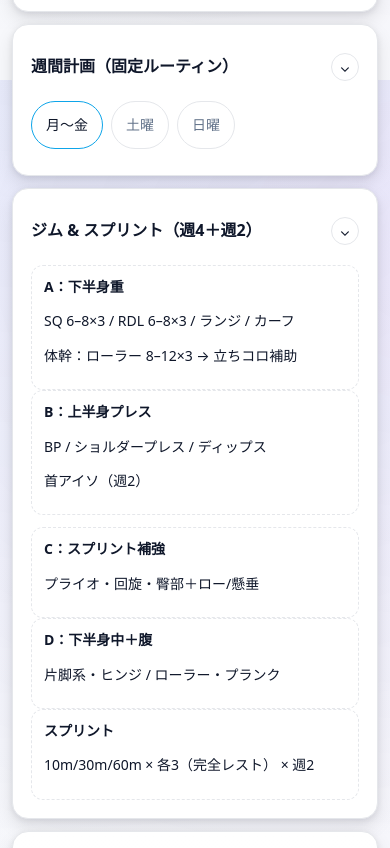
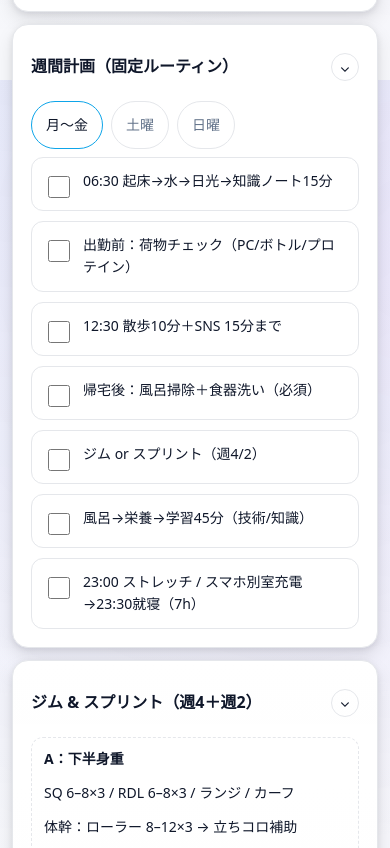
Before and after one commit to MtTakuya/MtTakuya.github.io, a plain HTML site: page index.html in a window 390 px wide. Shown: the part 1608-2456 px from the top of the page. Drawn offline with Linux system fonts and the light colour scheme.

Commit message:
ボタン動作改善

```diff
--- a/index.html
+++ b/index.html
@@ -408,117 +408,171 @@ ul.clean li{padding:6px 0}
   </div>
 
 <script>
-// ===== Theme =====
-const root = document.getElementById('root');
-const THEME_KEY='oku_theme';
-function applyTheme(t){ root.className=t; localStorage.setItem(THEME_KEY,t); }
-applyTheme(localStorage.getItem(THEME_KEY)||'light');
-document.getElementById('theme').addEventListener('click',()=> applyTheme(root.className==='light'?'':'light'));
+document.addEventListener('DOMContentLoaded', () => {
+  // ===== util =====
+  const $ = (id) => document.getElementById(id);
+  const root = $('root');
+  const THEME_KEY = 'oku_theme';
+  const STATE_KEY = 'oku_kpi_v3';
 
-// ===== State =====
-const KEY='oku_kpi_v3';
-const state = JSON.parse(localStorage.getItem(KEY)||'{}');
+  // ===== 参照の取得（先に全部） =====
+  const btnTheme = $('theme');
+  const btnReset = $('reset');
+  const btnEdit  = $('edit');
+
+  // KPI表示カード
+  const elWt = $('wt'), elWtTarget = $('wtTarget'), elWtInput = $('wtInput');
+  const elSleep = $('sleep'), elSleepMin = $('sleepMin'), elSlInput = $('slInput');
+  const elWater = $('water'), elWaterCamp = $('waterCamp'), elWaInput = $('waInput');
+
+  const btnWtMinus = $('wtMinus'), btnWtPlus = $('wtPlus');
+  const btnSlMinus = $('slMinus'), btnSlPlus = $('slPlus');
+  const btnWaMinus = $('waMinus'), btnWaPlus = $('waPlus');
+
+  // モーダル（ボトムシート）
+  const modal = $('modal');
+  const btnClose = $('close');
+  const btnSave  = $('save');
+  const f_wt = $('f_wt'), f_wtTarget = $('f_wtTarget');
+  const f_sleep = $('f_sleep'), f_sleepMin = $('f_sleepMin');
+  const f_water = $('f_water'), f_waterCamp = $('f_waterCamp');
+  const f_gymPerWeek = $('f_gymPerWeek'), f_sprintPerWeek = $('f_sprintPerWeek');
+
+  // タブ
+  const tabs = [...document.querySelectorAll('.tab')];
+  const panes = [...document.querySelectorAll('.tabpane')];
+
+  // クイックボタン
+  const quickGym = $('quickGym'), quickStudy = $('quickStudy'), quickHouse = $('quickHouse');
+  const fab = $('fab');
+
+  // ===== テーマ =====
+  function applyTheme(t){ root.className = t; localStorage.setItem(THEME_KEY, t); }
+  applyTheme(localStorage.getItem(THEME_KEY) || 'light');
+  btnTheme.addEventListener('click', () => applyTheme(root.className === 'light' ? '' : 'light'));
+
+  // ===== ステート =====
   const defaults = { wt:71, wtTarget:77, sleep:7.0, sleepMin:7.0, water:2.5, waterCamp:3.0, gymPerWeek:4, sprintPerWeek:2 };
-Object.keys(defaults).forEach(k=>{ if(state[k]==null) state[k]=defaults[k]; });
-save();
-function save(){ localStorage.setItem(KEY, JSON.stringify(state)); render(); }
+  const state = Object.assign({}, defaults, JSON.parse(localStorage.getItem(STATE_KEY) || '{}'));
+  function save(){ localStorage.setItem(STATE_KEY, JSON.stringify(state)); render(); }
+  function n1(x){ return Number(x).toFixed(1).replace(/\.0$/,''); }
 
-// ===== Render =====
-function n1(x){ return Number(x).toFixed(1).replace(/\.0$/,''); }
+  // ===== チェックリスト（共通） =====
+  function bindChecklist(container,key,items){
+    const el = $(container);
+    const s = JSON.parse(localStorage.getItem(key)||'{}');
+    el.innerHTML = '';
+    items.forEach((t,i)=>{
+      const id = key+'_'+i;
+      const wrap = document.createElement('div'); wrap.className='item';
+      const cb = document.createElement('input'); cb.type='checkbox'; cb.id=id; cb.checked=!!s[id];
+      cb.addEventListener('change',()=>{ s[id]=cb.checked; localStorage.setItem(key,JSON.stringify(s)); });
+      const lab = document.createElement('label'); lab.className='label'; lab.setAttribute('for',id); lab.innerText=t;
+      wrap.appendChild(cb); wrap.appendChild(lab); el.appendChild(wrap);
+    });
+  }
+  function weeklyItems(){
+    return [
+      'KPI入力：体重・睡眠平均・水分・スプリントTT',
+      '副業：B改善×2 / Cリリース×1',
+      '知識：1日1枚×7→金土クイズ10問',
+      '家事：デフォ毎日＋ローテ達成80%+',
+      '依存対策：○×カレンダー更新',
+      '次週の3タスク決定（最大3つ）'
+    ];
+  }
+  function bindWeekly(){ bindChecklist('todo-weekly','chk_weekly', weeklyItems()); }
+
+  // ===== レンダー（要素参照後なら安全） =====
   function render(){
-  wt.textContent = n1(state.wt); wtTarget.textContent = Number(state.wtTarget).toFixed(0);
-  sleep.textContent = Number(state.sleep).toFixed(1); sleepMin.textContent = Number(state.sleepMin).toFixed(1);
-  water.textContent = Number(state.water).toFixed(1); waterCamp.textContent = Number(state.waterCamp).toFixed(1);
-  wtInput.value = state.wt; slInput.value = state.sleep; waInput.value = state.water;
+    // KPI表示
+    elWt.textContent      = n1(state.wt);
+    elWtTarget.textContent= Number(state.wtTarget).toFixed(0);
+    elSleep.textContent   = Number(state.sleep).toFixed(1);
+    elSleepMin.textContent= Number(state.sleepMin).toFixed(1);
+    elWater.textContent   = Number(state.water).toFixed(1);
+    elWaterCamp.textContent= Number(state.waterCamp).toFixed(1);
 
-  // modal fields
-  f_wt.value=state.wt; f_wtTarget.value=state.wtTarget;
-  f_sleep.value=state.sleep; f_sleepMin.value=state.sleepMin;
-  f_water.value=state.water; f_waterCamp.value=state.waterCamp;
-  f_gymPerWeek.value=state.gymPerWeek; f_sprintPerWeek.value=state.sprintPerWeek;
+    // KPI入力欄
+    elWtInput.value = state.wt;
+    elSlInput.value = state.sleep;
+    elWaInput.value = state.water;
 
-  // refresh weekly list with latest frequency
+    // モーダルフォーム
+    f_wt.value = state.wt; f_wtTarget.value = state.wtTarget;
+    f_sleep.value = state.sleep; f_sleepMin.value = state.sleepMin;
+    f_water.value = state.water; f_waterCamp.value = state.waterCamp;
+    f_gymPerWeek.value = state.gymPerWeek; f_sprintPerWeek.value = state.sprintPerWeek;
+
+    // 週間（平日）チェック
     bindChecklist('todo-weekday','chk_weekday',[
-    `06:30 起床→水→日光→知識ノート15分`,
-    `出勤前：荷物チェック（PC/ボトル/プロテイン）`,
-    `12:30 散歩10分＋SNS 15分まで`,
-    `帰宅後：風呂掃除＋食器洗い（必須）`,
+      '06:30 起床→水→日光→知識ノート15分',
+      '出勤前：荷物チェック（PC/ボトル/プロテイン）',
+      '12:30 散歩10分＋SNS 15分まで',
+      '帰宅後：風呂掃除＋食器洗い（必須）',
       `ジム or スプリント（週${state.gymPerWeek}/${state.sprintPerWeek}）`,
-    `風呂→栄養→学習45分（技術/知識）`,
-    `23:00 ストレッチ / スマホ別室充電→23:30就寝（7h）`
+      '風呂→栄養→学習45分（技術/知識）',
+      '23:00 ストレッチ / スマホ別室充電→23:30就寝（7h）'
     ]);
+
+    // 週次レビュー
+    bindWeekly();
   }
 
-// ===== KPI quick controls =====
-function clamp(n,min,max){return Math.max(min,Math.min(max,n));}
-wtMinus.onclick = ()=>{ state.wt=clamp(+state.wt-0.1,40,150); save(); };
-wtPlus.onclick  = ()=>{ state.wt=clamp(+state.wt+0.1,40,150); save(); };
-wtInput.onchange= ()=>{ state.wt=clamp(parseFloat(wtInput.value||state.wt),40,150); save(); };
+  // ===== KPIカード：±と直接入力 =====
+  function clamp(n,min,max){ return Math.max(min, Math.min(max,n)); }
+  btnWtMinus.addEventListener('click', ()=>{ state.wt = clamp(+state.wt-0.1, 40,150); save(); });
+  btnWtPlus .addEventListener('click', ()=>{ state.wt = clamp(+state.wt+0.1, 40,150); save(); });
+  elWtInput.addEventListener('change', ()=>{ state.wt = clamp(parseFloat(elWtInput.value||state.wt), 40,150); save(); });
 
-slMinus.onclick = ()=>{ state.sleep=clamp(+state.sleep-0.1,0,16); save(); };
-slPlus.onclick  = ()=>{ state.sleep=clamp(+state.sleep+0.1,0,16); save(); };
-slInput.onchange= ()=>{ state.sleep=clamp(parseFloat(slInput.value||state.sleep),0,16); save(); };
+  btnSlMinus.addEventListener('click', ()=>{ state.sleep = clamp(+state.sleep-0.1, 0,16); save(); });
+  btnSlPlus .addEventListener('click', ()=>{ state.sleep = clamp(+state.sleep+0.1, 0,16); save(); });
+  elSlInput.addEventListener('change', ()=>{ state.sleep = clamp(parseFloat(elSlInput.value||state.sleep), 0,16); save(); });
 
-waMinus.onclick = ()=>{ state.water=clamp(+state.water-0.1,0,10); save(); };
-waPlus.onclick  = ()=>{ state.water=clamp(+state.water+0.1,0,10); save(); };
-waInput.onchange= ()=>{ state.water=clamp(parseFloat(waInput.value||state.water),0,10); save(); };
+  btnWaMinus.addEventListener('click', ()=>{ state.water = clamp(+state.water-0.1, 0,10); save(); });
+  btnWaPlus .addEventListener('click', ()=>{ state.water = clamp(+state.water+0.1, 0,10); save(); });
+  elWaInput.addEventListener('change', ()=>{ state.water = clamp(parseFloat(elWaInput.value||state.water), 0,10); save(); });
 
-// ===== Modal (bottom sheet) =====
-const modal=document.getElementById('modal');
-const sheet=modal.querySelector('.sheet');
-const openSheet=()=>{ modal.style.display='block'; sheet.style.transform='translateY(0)'; };
-const closeSheet=()=>{ modal.style.display='none'; };
-document.getElementById('edit').onclick=openSheet;
-document.getElementById('close').onclick=closeSheet;
-modal.addEventListener('click',e=>{ if(e.target===modal) closeSheet(); });
+  // ===== モーダル =====
+  const openSheet  = () => { modal.style.display = 'block'; };
+  const closeSheet = () => { modal.style.display = 'none'; };
+  btnEdit.addEventListener('click', openSheet);
+  btnClose.addEventListener('click', closeSheet);
+  modal.addEventListener('click', (e)=>{ if(e.target===modal) closeSheet(); });
+  btnSave.addEventListener('click', ()=>{
+    state.wt = +f_wt.value || state.wt;
+    state.wtTarget = +f_wtTarget.value || state.wtTarget;
+    state.sleep = +f_sleep.value || state.sleep;
+    state.sleepMin = +f_sleepMin.value || state.sleepMin;
+    state.water = +f_water.value || state.water;
+    state.waterCamp = +f_waterCamp.value || state.waterCamp;
+    state.gymPerWeek = +f_gymPerWeek.value || state.gymPerWeek;
+    state.sprintPerWeek = +f_sprintPerWeek.value || state.sprintPerWeek;
+    save(); closeSheet();
+  });
 
-const f_wt = document.getElementById('f_wt');
-const f_wtTarget = document.getElementById('f_wtTarget');
-const f_sleep = document.getElementById('f_sleep');
-const f_sleepMin = document.getElementById('f_sleepMin');
-const f_water = document.getElementById('f_water');
-const f_waterCamp = document.getElementById('f_waterCamp');
-const f_gymPerWeek = document.getElementById('f_gymPerWeek');
-const f_sprintPerWeek = document.getElementById('f_sprintPerWeek');
-
-document.getElementById('save').onclick=()=>{
-  state.wt=+f_wt.value||state.wt;
-  state.wtTarget=+f_wtTarget.value||state.wtTarget;
-  state.sleep=+f_sleep.value||state.sleep;
-  state.sleepMin=+f_sleepMin.value||state.sleepMin;
-  state.water=+f_water.value||state.water;
-  state.waterCamp=+f_waterCamp.value||state.waterCamp;
-  state.gymPerWeek=+f_gymPerWeek.value||state.gymPerWeek;
-  state.sprintPerWeek=+f_sprintPerWeek.value||state.sprintPerWeek;
-  save(); closeSheet();
-};
-
-// ===== Accordion =====
-document.querySelectorAll('.accordion .head').forEach(h=>{
-  h.addEventListener('click',()=>{
-    const id=h.dataset.acc;
-    const body=document.getElementById('acc-'+id);
-    const chev=document.getElementById('chev-'+id);
-    const open=body.style.display!=='none';
-    body.style.display=open?'none':'block';
+  // ===== アコーディオン =====
+  document.querySelectorAll('.accordion .head').forEach(head=>{
+    head.addEventListener('click', ()=>{
+      const id = head.dataset.acc;
+      const body = $('acc-'+id);
+      const chev = $('chev-'+id);
+      const open = body.style.display !== 'none';
+      body.style.display = open ? 'none' : 'block';
       chev.classList.toggle('rotate', !open);
     });
   });
-// 初期は開いておく
-['road','pillars','week','train','know','life'].forEach(id=>{
-  document.getElementById('acc-'+id).style.display='block';
-});
+  ['road','pillars','week','train','know','life'].forEach(id=> $('acc-'+id).style.display='block');
 
-// ===== Tabs + swipe =====
-const tabs=[...document.querySelectorAll('.tab')];
-const panes=[...document.querySelectorAll('.tabpane')];
+  // ===== タブ + スワイプ =====
   function activateTab(id){
     tabs.forEach(t=>t.classList.toggle('active', t.dataset.tab===id));
     panes.forEach(p=>p.classList.toggle('hidden', p.id!==id));
   }
   tabs.forEach(tab=> tab.addEventListener('click',()=> activateTab(tab.dataset.tab)));
-function swipeTabs(containerId){
-  const el=document.getElementById(containerId);
+
+  function enableSwipeOn(id){
+    const el = $(id);
     let x0=null;
     el.addEventListener('touchstart',e=>{ x0=e.touches[0].clientX; },{passive:true});
     el.addEventListener('touchmove',e=>{
@@ -526,36 +580,17 @@ function swipeTabs(containerId){
       const dx=e.touches[0].clientX-x0;
       if(Math.abs(dx)>60){
         const order=['mon','sat','sun'];
-      const cur=order.findIndex(id=> !document.getElementById(id).classList.contains('hidden'));
-      const next=dx<0?Math.min(cur+1,order.length-1):Math.max(cur-1,0);
-      activateTab(order[next]); x0=null;
+        const cur = order.findIndex(pid=> !$(pid).classList.contains('hidden'));
+        const next = dx<0 ? Math.min(cur+1,order.length-1) : Math.max(cur-1,0);
+        activateTab(order[next]);
+        x0=null;
       }
     },{passive:true});
   }
-['mon','sat','sun'].forEach(swipeTabs);
+  ['mon','sat','sun'].forEach(enableSwipeOn);
 
-// ===== Checklist (persist) =====
-function bindChecklist(container,key,items){
-  const el=document.getElementById(container);
-  const s=JSON.parse(localStorage.getItem(key)||'{}');
-  el.innerHTML='';
-  items.forEach((t,i)=>{
-    const id=key+'_'+i;
-    const wrap=document.createElement('div'); wrap.className='item';
-    const cb=document.createElement('input'); cb.type='checkbox'; cb.id=id; cb.checked=!!s[id];
-    cb.addEventListener('change',()=>{ s[id]=cb.checked; localStorage.setItem(key,JSON.stringify(s)); });
-    const lab=document.createElement('label'); lab.className='label'; lab.setAttribute('for',id); lab.innerText=t;
-    wrap.appendChild(cb); wrap.appendChild(lab); el.appendChild(wrap);
-  });
-}
-document.getElementById('reset').addEventListener('click',()=>{
-  if(confirm('全チェックと設定を初期化しますか？')){
-    const theme=localStorage.getItem(THEME_KEY);
-    localStorage.clear(); if(theme) localStorage.setItem(THEME_KEY,theme);
-    location.reload();
-  }
-});
-bindChecklist('todo-weekday','chk_weekday',[]); // 実データは render() 内で設定
+  // ===== チェックリスト初期化（空→renderで上書き） =====
+  bindChecklist('todo-weekday','chk_weekday',[]);
   bindChecklist('todo-sat','chk_sat',[
     '10:00–12:00 ラグビー（〜13:00の場合あり）',
     '補給：糖＋WPI / ストレッチ',
@@ -569,30 +604,28 @@ bindChecklist('todo-sun','chk_sun',[
     'デート/家族の時間',
     '作り置き2品'
   ]);
-// 週次レビュー
-function weeklyItems(){
-  return [
-    'KPI入力：体重・睡眠平均・水分・スプリントTT',
-    '副業：B改善×2 / Cリリース×1',
-    '知識：1日1枚×7→金土クイズ10問',
-    '家事：デフォ毎日＋ローテ達成80%+',
-    '依存対策：○×カレンダー更新',
-    '次週の3タスク決定（最大3つ）'
-  ];
-}
-function bindWeekly(){ bindChecklist('todo-weekly','chk_weekly', weeklyItems()); }
   bindWeekly();
 
-// ===== Bottom bar actions =====
-quickGym.onclick   = ()=> alert('ジム、いこう💪（終わったらチェック）');
-quickStudy.onclick = ()=> alert('学習45分、スタート📚');
-quickHouse.onclick = ()=> alert('家事達成、お疲れ！🧽');
+  // ===== ボトムバー & FAB =====
+  quickGym.addEventListener('click', ()=> alert('ジム行ってらっしゃい💪（終わったらチェック）'));
+  quickStudy.addEventListener('click', ()=> alert('学習45分スタート📚'));
+  quickHouse.addEventListener('click', ()=> alert('家事達成お疲れ！🧽'));
+  fab.addEventListener('click', openSheet);
 
-// ===== FAB (今日の記録ショートカット) =====
-document.getElementById('fab').onclick = openSheet;
+  // ===== リセット =====
+  btnReset.addEventListener('click', ()=>{
+    if(confirm('全チェックと設定を初期化しますか？')){
+      const theme = localStorage.getItem(THEME_KEY);
+      localStorage.clear();
+      if(theme) localStorage.setItem(THEME_KEY, theme);
+      location.reload();
+    }
+  });
 
-// ===== Init =====
+  // ===== 最初の描画 =====
   render();
+});
 </script>
+
 </body>
 </html>
```
Lines whose indentation alone changed are shown as unchanged.
